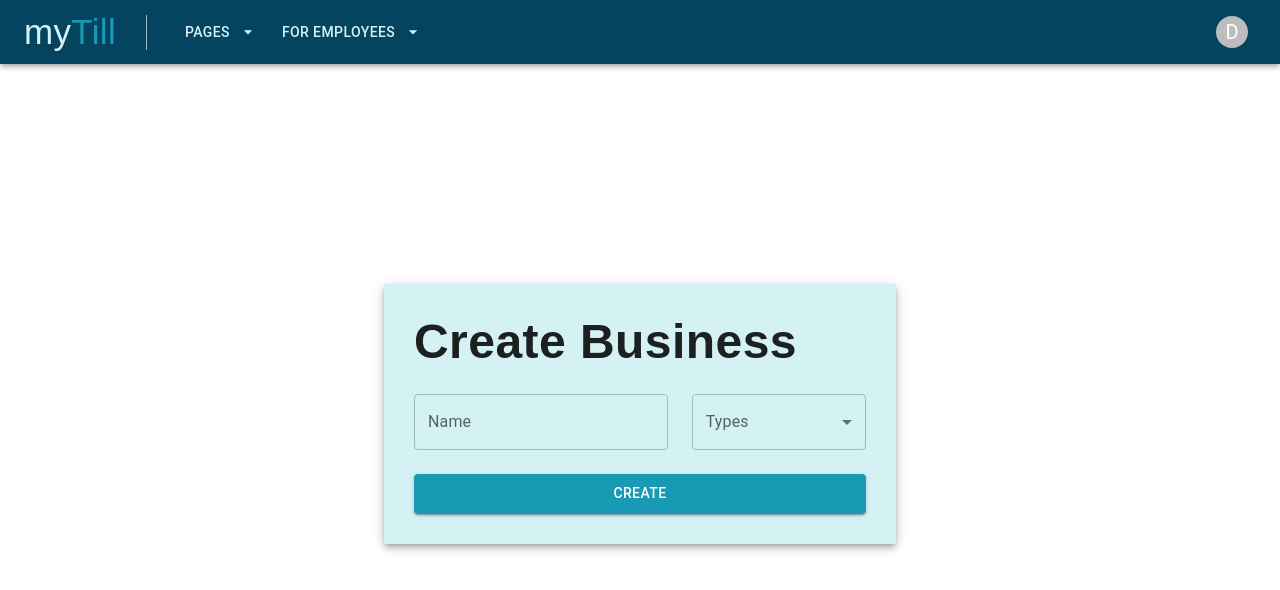
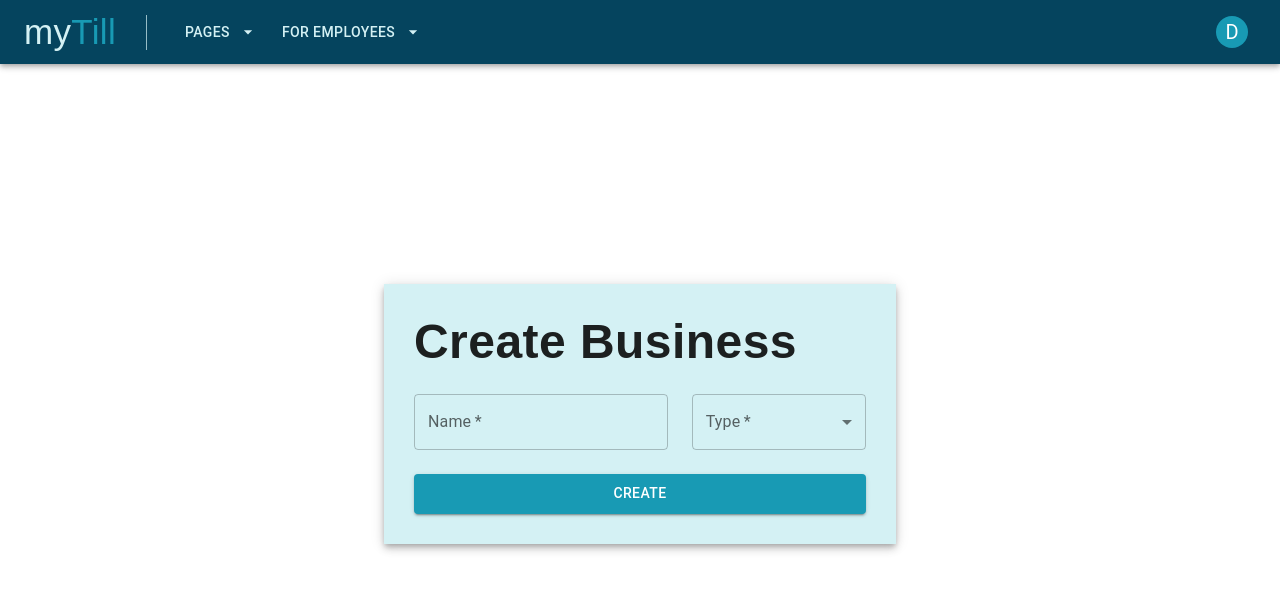
Before and after one commit to SWEseniordesign/senior-design, a React (Create React App) app: page /create-business in a window 1280 px wide. Shown: the top 590 px of the page. Built offline with nearby package versions, Linux system fonts and the light colour scheme.

Commit message:
more changes

```diff
--- a/src/components/mui/MTButton.js
+++ b/src/components/mui/MTButton.js
@@ -7,10 +7,31 @@ const useStyles = makeStyles({
     height: '2.5rem',
   }
 })
-export default function BasicButtons(props) {
+
+/*
+  Parameters than be passed in:
+   - Label
+   - Variant
+   - OnClick function
+   - Width
+   - Type
+   - isFullWidth
+*/
+export default function MtButton(props) {
   const classes = useStyles(props);
 
+  console.log(!!(props.width))
+
   return (
-    <Button className={classes.MTButton} variant={props.variant} onClick={props.onClick} type={!!(props.type) ? props.type : 'button'} fullWidth={props.isFullWidth ? true : false}>{props.label}</Button>
+    <Button
+      className={classes.MTButton}
+      variant={props.variant}
+      onClick={props.onClick}
+      sx={{
+        width: !props.isFullWidth ? !!(props.width) ? props.width : 'auto' : '100%'
+      }}
+      type={!!(props.type) ? props.type : 'button'}>
+        {props.label}
+      </Button>
   );
 }
--- a/src/components/mui/MTDropdown.js
+++ b/src/components/mui/MTDropdown.js
@@ -1,7 +1,7 @@
 import React, { useState } from "react";
 import { Typography, Menu, MenuItem, Button, Tooltip, Avatar, IconButton } from '@mui/material';
 import ArrowDropDownIcon from '@mui/icons-material/ArrowDropDown';
-import { FONT_FAMILY } from "../../Constants";
+import { COLOR_PALETTE, FONT_FAMILY } from "../../Constants";
 import { useNavigate } from "react-router-dom";
 
 const MTDropdown = (props) => {
@@ -52,7 +52,7 @@ const MTDropdown = (props) => {
                 <div>
                     <Tooltip title={'Account Settings'}>
                         <IconButton onClick={handleOpenMenu}>
-                            <Avatar sx={{width: 32, height: 32}}>D</Avatar>
+                            <Avatar sx={{width: 32, height: 32, bgcolor: COLOR_PALETTE.BLUE_GROTTO}}>D</Avatar>
                         </IconButton>
                     </Tooltip>
                     <Menu
@@ -69,7 +69,10 @@ const MTDropdown = (props) => {
                         open={Boolean(anchorEl)}
                         onClose={handleCloseMenu}>
                             {/* Might want to change this to have the menuItems in an array in which ever file uses the dropdown. So its not specific to one file and can be used throughout the project.*/}
-                            <MenuItem onClick={() => navigate('/create-business')}>
+                            <MenuItem onClick={() => {
+                                navigate('/create-business');
+                                handleCloseMenu();
+                            }}>
                                 <Typography sx={{
                                     fontFamily: FONT_FAMILY,
                                     fontSize: '12',
--- a/src/components/mui/MTSelect.js
+++ b/src/components/mui/MTSelect.js
@@ -3,7 +3,7 @@ import React from "react";
 
 const MTSelect = (props) => {
 
-    const {label, items, value, setValue, isFullWidth} = props;
+    const {label, items, value, setValue, isFullWidth, isRequired} = props;
 
     const handleChange = (e) => {
         setValue(e.target.value);
@@ -11,7 +11,7 @@ const MTSelect = (props) => {
 
     return (
         <div>
-            <FormControl fullWidth={isFullWidth ? true : false}>
+            <FormControl fullWidth={isFullWidth ? true : false} required={isRequired ? true : false}>
                 <InputLabel id={"label_select"}>{label}</InputLabel>
                 <Select
                     labelId={"label_select"}
@@ -19,7 +19,7 @@ const MTSelect = (props) => {
                     value={value}
                     onChange={(e) => handleChange(e)}>
                     {items.map((item) =>
-                        <MenuItem id={item.id} value={item.title}>{item.title}</MenuItem>
+                        <MenuItem key={item.id} value={item.title}>{item.title}</MenuItem>
                     )}
                 </Select>
             </FormControl>
--- a/src/components/mui/MTTextField.js
+++ b/src/components/mui/MTTextField.js
@@ -9,7 +9,7 @@ const useStyles = makeStyles({
 })
 export default function MTTextField(props) {
   const classes = useStyles(props);
-  const {onChangeFunc, isFullWidth} = props;
+  const {onChangeFunc, isFullWidth, isRequired} = props;
 
   return (
     <TextField
@@ -17,6 +17,7 @@ export default function MTTextField(props) {
       variant={props.variant}
       placeholder={props.placeholder}
       label={props.label}
+      required={isRequired ? true : false}
       onChange={(e) => onChangeFunc(e.target.value)}
       value={props.value}
       fullWidth={isFullWidth ? true: false}>
--- a/src/pages/CreateBusiness/CreateBusiness.js
+++ b/src/pages/CreateBusiness/CreateBusiness.js
@@ -5,6 +5,7 @@ import { COLOR_PALETTE, FONT_FAMILY } from "../../Constants";
 import MTTextField from '../../components/mui/MTTextField'
 import MTSelect from "../../components/mui/MTSelect";
 import MTButton from "../../components/mui/MTButton";
+import { createBusiness } from "../../requests/business-req";
 
 const useStyles = makeStyles({
     root: {
@@ -43,8 +44,30 @@ export const CreateBusiness = () => {
         setOpen(false);
     };
 
-    const handleSubmit = () => {
+    const handleSubmit = async(e) => {
+        e.preventDefault();
+        try{
+            let newUser = {
+                name: businessName,
+                type: businessType
+            }
+            let response = await createBusiness(newUser);
 
+            // if(response.code === 403){
+            //     setAlertMessage({message: response.err, status: 'warning'});
+            // } else {
+            //     setAlertMessage({message: 'Business Created!', status: 'success'})
+            // }
+
+            setAlertMessage({message: 'Business Created!', status: 'success'})
+
+
+            setOpen(true);
+            setBusinessName('');
+            setBusinessType('');
+        } catch(e){
+            console.log(e);
+        }
     }
 
     const businessTypes = [
@@ -70,11 +93,11 @@ export const CreateBusiness = () => {
                     </div>
                     <form id="create-account-form" onSubmit={handleSubmit}>
                         <Grid container spacing={3}>
-                            <Grid item xs={7}>
-                                <MTTextField label={'Name'} value={businessName} onChangeFunc={setBusinessName} isFullWidth />
+                            <Grid item xs={12} md={12} lg={7}>
+                                <MTTextField label={'Name'} value={businessName} onChangeFunc={setBusinessName} isFullWidth isRequired />
                             </Grid>
-                            <Grid item xs={5}>
-                                <MTSelect label={'Types'} items={businessTypes} value={businessType} setValue={setBusinessType} isFullWidth />
+                            <Grid item xs={12} md={12} lg={5}>
+                                <MTSelect label={'Type'} items={businessTypes} value={businessType} setValue={setBusinessType} isFullWidth isRequired />
                             </Grid>
                             <Grid item xs={12}>
                                 <MTButton label={'CREATE'} variant={'contained'} type={'submit'} isFullWidth></MTButton>
```
